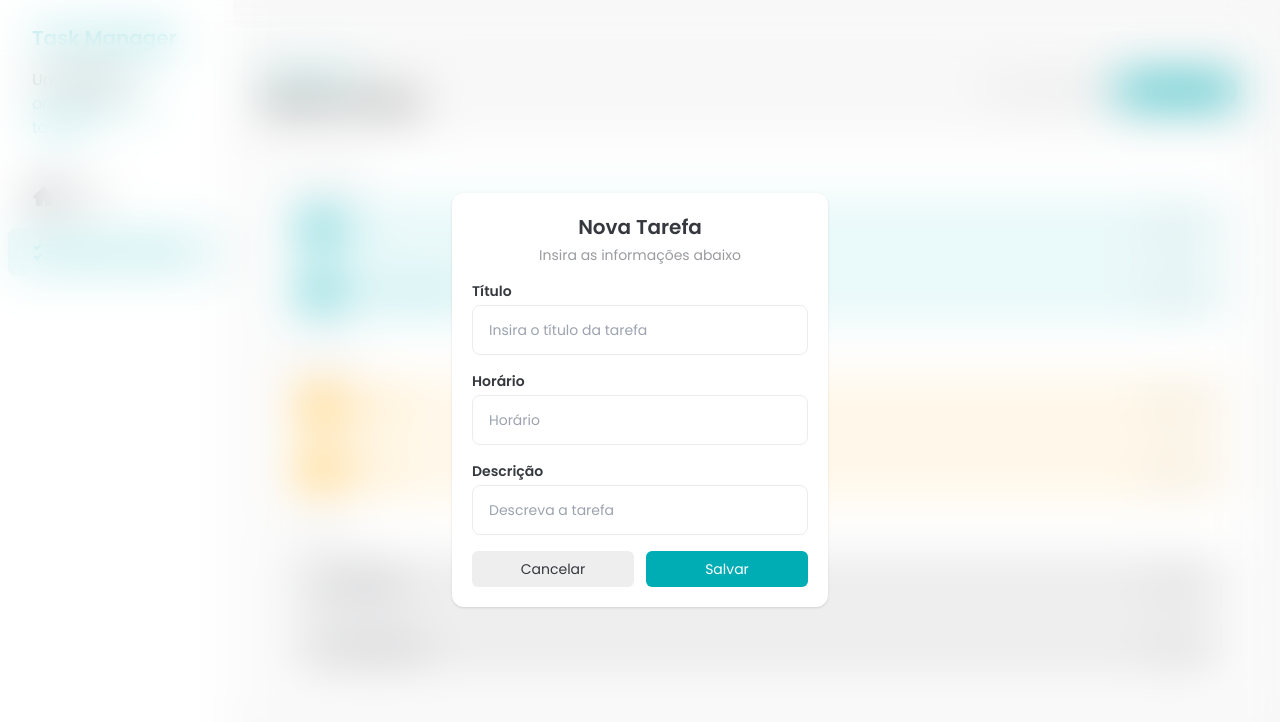
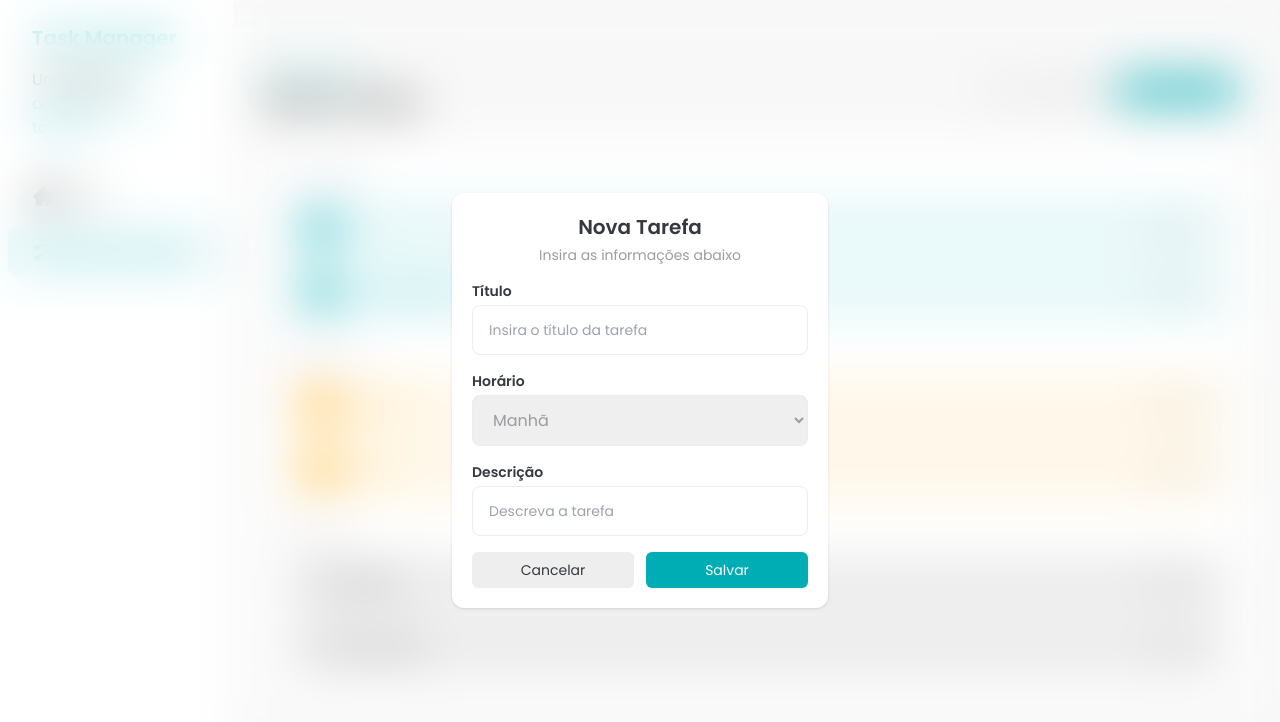
Before and after one commit to valmir-vasconcelos/fsc-task-manager, a React (Vite) app: page / in a window 1280 px wide. Both pictures are taken after a click on the button "Nova tarefa". Shown: the top 722 px of the page. Built offline with nearby package versions, Linux system fonts and the light colour scheme.

Commit message:
Adicionado useRef

```diff
--- a/package.json
+++ b/package.json
@@ -13,7 +13,8 @@
     "react": "^18.2.0",
     "react-dom": "^18.2.0",
     "react-transition-group": "^4.4.5",
-    "sonner": "^1.5.0"
+    "sonner": "^1.5.0",
+    "uuid": "^10.0.0"
   },
   "devDependencies": {
     "@types/react": "^18.2.66",
--- a/src/components/AddTaskDialog.jsx
+++ b/src/components/AddTaskDialog.jsx
@@ -1,12 +1,49 @@
-import { useRef } from "react";
+import { useRef, useState } from "react";
 import { createPortal } from "react-dom";
 import { CSSTransition } from "react-transition-group";
+import { v4 } from "uuid";
 import "./AddTaskDialog.css";
 import Button from "./Button";
 import Input from "./Input";
+import TimeSelect from "./TimeSelect";
 
-const AddTaskDialog = ({ isOpen, handleClose }) => {
+const AddTaskDialog = ({ isOpen, handleClose, handleSubmit }) => {
+  const [errors, setErrors] = useState([]);
+
   const nodeRef = useRef();
+
+  const titleRef = useRef();
+  const descriptionRef = useRef();
+  const timeRef = useRef();
+
+  const handleSaveClick = () => {
+    const newErrors = [];
+
+    const title = titleRef.current.value;
+    const description = descriptionRef.current.value;
+    const time = timeRef.current.value;
+
+    setErrors(newErrors);
+
+    if (newErrors.length > 0) {
+      return;
+    }
+
+    handleSubmit({
+      id: v4(),
+      title,
+      time,
+      description,
+      status: "not_started",
+    });
+    handleClose();
+  };
+
+  const titleError = errors.find((error) => error.inputName === "title");
+  const timeError = errors.find((error) => error.inputName === "time");
+  const descriptionError = errors.find(
+    (error) => error.inputName === "description"
+  );
 
   return (
     <CSSTransition
@@ -36,13 +73,20 @@ const AddTaskDialog = ({ isOpen, handleClose }) => {
                   id="title"
                   label="Título"
                   placeholder="Insira o título da tarefa"
+                  ref={titleRef}
+                  errorMessage={titleError?.message}
                 />
-                <Input id="time" label="Horário" placeholder="Horário" />
+
+                <TimeSelect errorMessage={timeError?.message} ref={timeRef} />
+
                 <Input
                   id="description"
                   label="Descrição"
                   placeholder="Descreva a tarefa"
+                  ref={descriptionRef}
+                  errorMessage={descriptionError?.message}
                 />
+
                 <div className="flex gap-3">
                   <Button
                     size="large"
@@ -52,7 +96,11 @@ const AddTaskDialog = ({ isOpen, handleClose }) => {
                   >
                     Cancelar
                   </Button>
-                  <Button size="large" className="w-full">
+                  <Button
+                    size="large"
+                    className="w-full"
+                    onClick={handleSaveClick}
+                  >
                     Salvar
                   </Button>
                 </div>
--- a/src/components/Input.jsx
+++ b/src/components/Input.jsx
@@ -1,15 +1,20 @@
-const Input = ({ label, ...rest }) => {
+import { forwardRef } from "react";
+import InputLabel from "./InputLabel";
+
+const Input = forwardRef(({ label, errorMessage, ...rest }, ref) => {
   return (
     <div className="flex flex-col space-y-1 text-left">
-      <label htmlFor={rest.id} className="text-sm font-semibold text-[#35383E]">
-        {label}
-      </label>
+      <InputLabel htmlFor={rest.id}>{label}</InputLabel>
       <input
         className="px-4 py-3 border-solid outline-[#00ADB5] border border-[#ECECEC] rounded-lg placeholder:text-sm text-[#9A9C9F]"
+        ref={ref}
         {...rest}
       />
+      {errorMessage && (
+        <p className="text-left text-xs text-red-500">{errorMessage}</p>
+      )}
     </div>
   );
-};
-
+});
+Input.displayName = "Input";
 export default Input;
--- /dev/null
+++ b/src/components/InputLabel.jsx
@@ -0,0 +1,9 @@
+const InputLabel = (props) => {
+  return (
+    <label {...props} className="text-sm font-semibold text-[#35383E]">
+      {props.children}
+    </label>
+  );
+};
+
+export default InputLabel;
--- a/src/components/Tasks.jsx
+++ b/src/components/Tasks.jsx
@@ -45,6 +45,10 @@ const Tasks = () => {
     });
     setTasks(newTasks);
   };
+  const handleAddTaskSubmit = (task) => {
+    setTasks([...tasks, task]);
+    toast.success("Tarefa adicionada com sucesso");
+  };
 
   return (
     <div className="w-full space-y-6 px-8 py-16">
@@ -69,6 +73,7 @@ const Tasks = () => {
           <AddTaskDialog
             isOpen={addTaskDialogIsOpen}
             handleClose={() => setAddTaskDialogIsOpen(false)}
+            handleSubmit={handleAddTaskSubmit}
           />
         </div>
       </div>
--- /dev/null
+++ b/src/components/TimeSelect.jsx
@@ -0,0 +1,25 @@
+import { forwardRef } from "react";
+import InputLabel from "./InputLabel";
+
+const TimeSelect = forwardRef((props, ref) => {
+  return (
+    <div className="flex flex-col space-y-1 text-left">
+      <InputLabel htmlFor="time">Horário</InputLabel>
+      <select
+        id="time"
+        className="px-4 py-3 border-solid outline-[#00ADB5] border border-[#ECECEC] rounded-lg placeholder:text-sm text-[#9A9C9F]"
+        {...props}
+        ref={ref}
+      >
+        <option value="morning">Manhã</option>
+        <option value="afternoon">Tarde</option>
+        <option value="evening">Noite</option>
+      </select>
+      {props.errorMessage && (
+        <p className="text-left text-xs text-red-500">{props.errorMessage}</p>
+      )}
+    </div>
+  );
+});
+TimeSelect.displayName = "TimeSelect";
+export default TimeSelect;
```
Also changed, not shown: comandos.txt, 1 other file (tests, documents, lock files or other folders).
